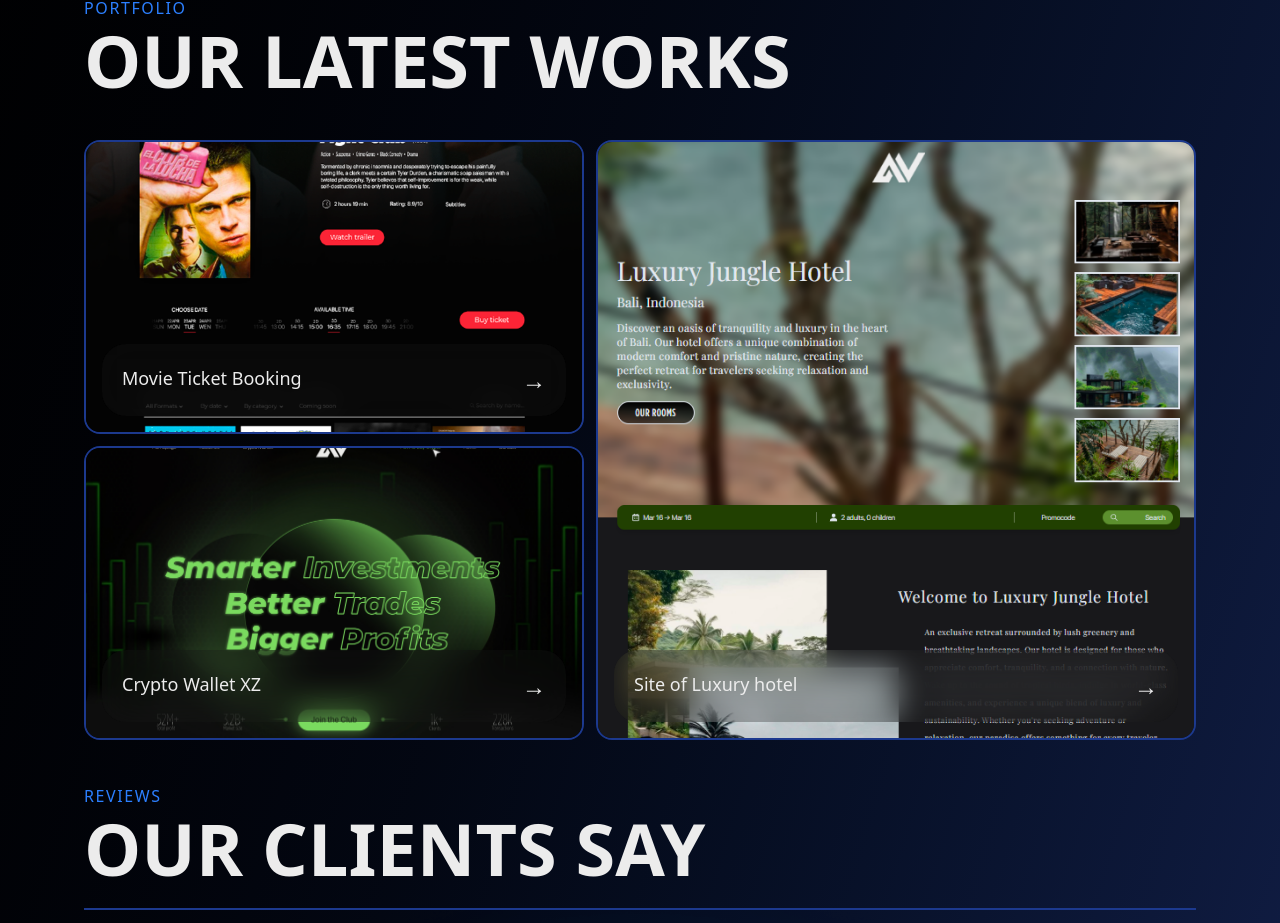
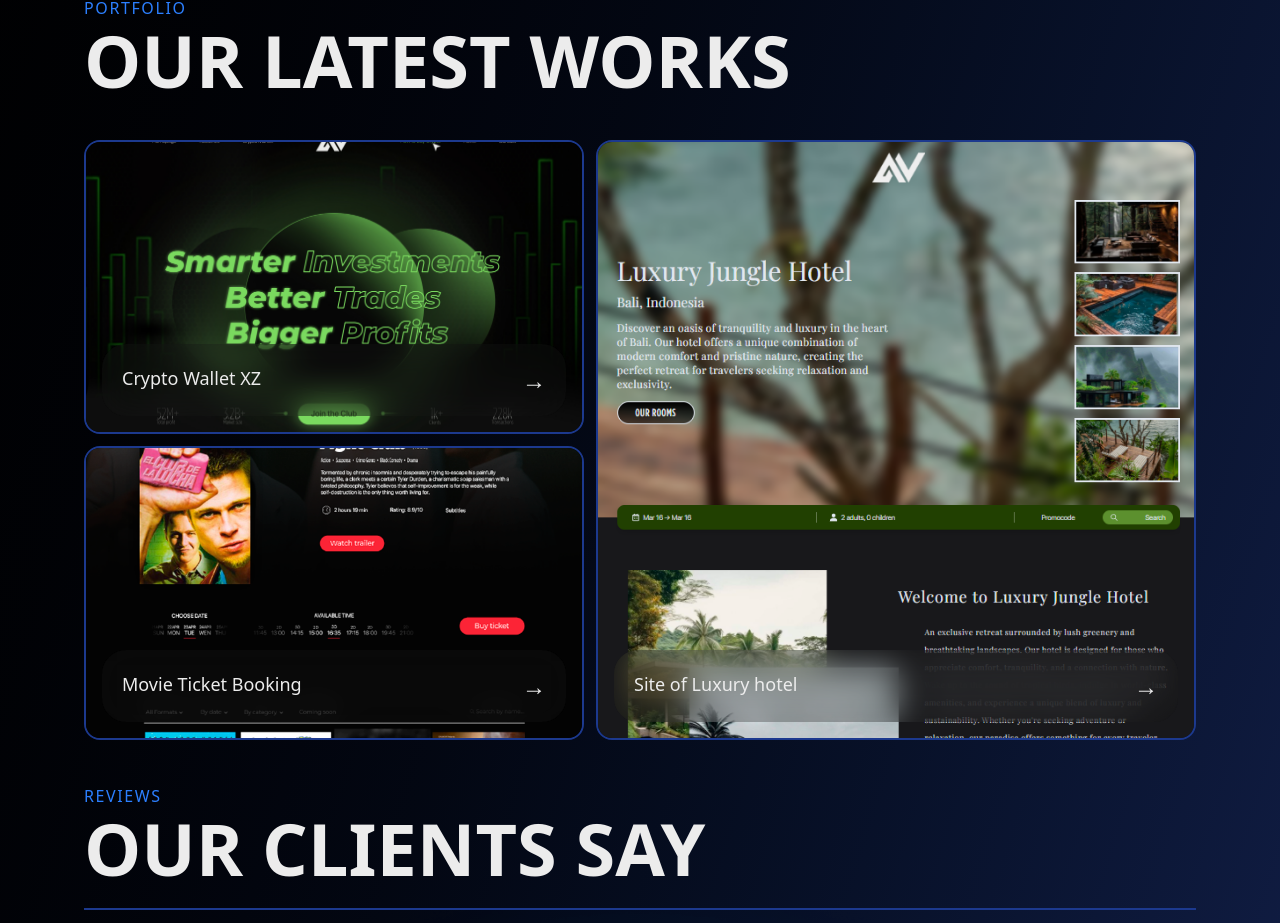
Before and after one commit to Finral23/Portfolio, a React (Vite) app: page / in a window 1280 px wide. Shown: the part 1998-2921 px from the top of the page. Built offline with nearby package versions, Linux system fonts and the light colour scheme.

Commit message:
Add link to crypto site.

```diff
--- a/src/components/WorksGrid.tsx
+++ b/src/components/WorksGrid.tsx
@@ -1,6 +1,12 @@
 import { motion } from "framer-motion";
 
 const projects = [
+  {
+    title: "Сrypto Wallet XZ",
+    image: "/crypto.png",
+    link: "https://anomalyx-crypto.vercel.app",
+    size: "half",
+  },
   {
     title: "Movie Ticket Booking",
     image: "/cinema.png",
@@ -12,12 +18,6 @@ const projects = [
     image: "/hotel.png",
     link: "https://luxury-hotel-pink.vercel.app",
     size: "full",
-  },
-  {
-    title: "Сrypto Wallet XZ",
-    image: "/crypto.png",
-    link: "",
-    size: "half",
   },
 ];
 
@@ -32,7 +32,7 @@ function WorksGrid() {
             .map((project, index) => (
               <motion.a
                 key={index}
-                // href={project.link}
+                href={project.link}
                 className="relative overflow-hidden rounded-2xl border-2 border-blue-900 flex-1 md:h-1/2 aspect-[16/9] md:aspect-auto"
               >
                 <div className="relative w-full h-full overflow-hidden rounded-xl">
```
